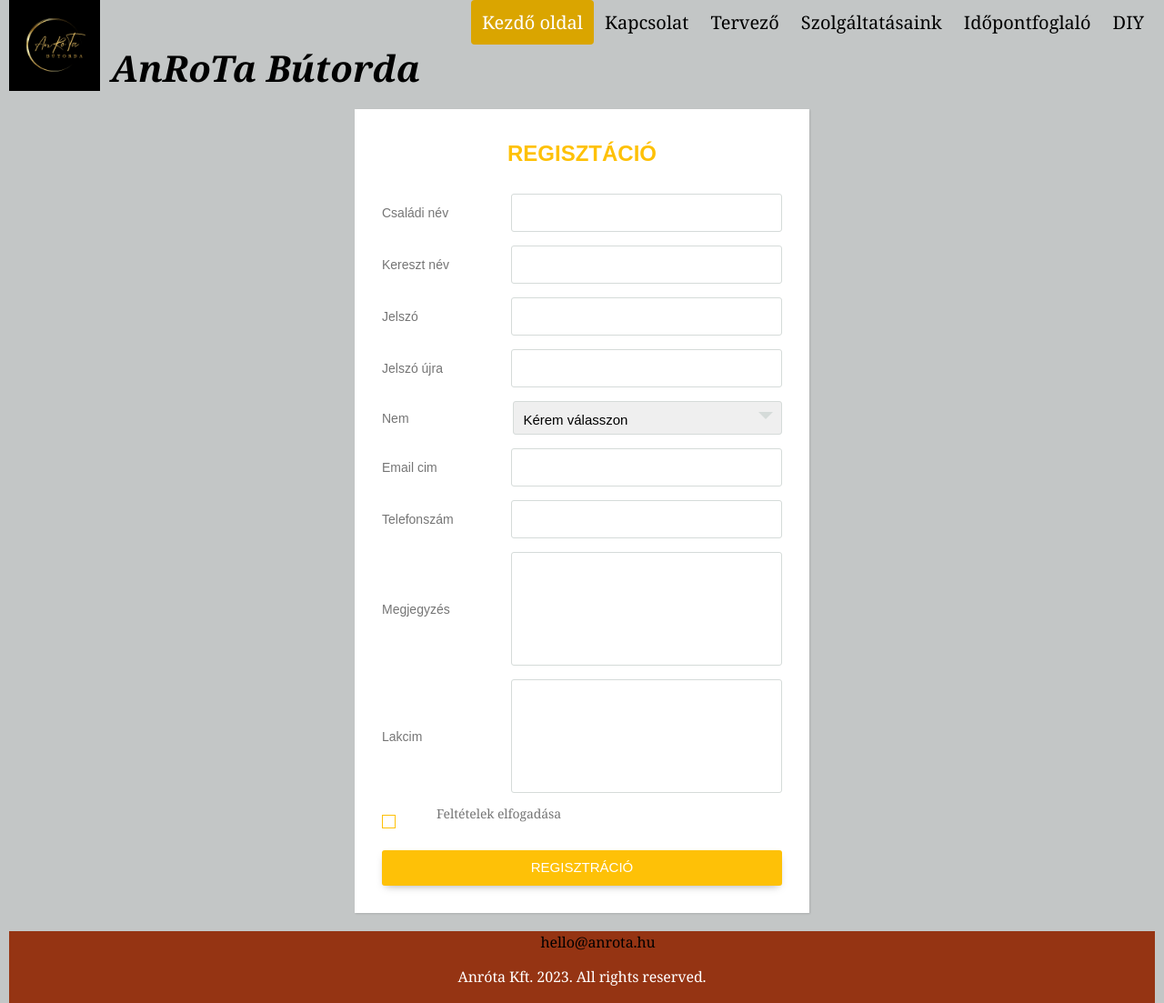
After one commit to And-rea21/Projektmunka1, a PHP site: page /reg.html in a window 1280 px wide. The commit adds this page. Shown: the whole page at 91% size. Run offline with PHP 8.4, Linux system fonts and the light colour scheme.

Commit message:
regisztacio es egyebek
regisztracios oldal meg a tobbi

```diff
--- a/css/style.css
+++ b/css/style.css
@@ -5,7 +5,7 @@ head
 
 body
 {
-background-color: antiquewhite;
+background-color: rgba(179, 183, 183, 0.789);
 
 background-repeat: no-repeat;
 background-size:auto;
--- a/doityourself.html
+++ b/doityourself.html
@@ -22,10 +22,12 @@
   <img src="/IMG/logo.png" width="100px" height="100px" algin="left">
   <a href="#default" id="logo">AnRoTa Bútorda</a>
   <div id="navbar-right">
-    <a class="active" href="teszttamas.html">Kezdő oldal</a>
+    <a class="active" href="index.html">Kezdő oldal</a>
     <a href="kapcsolat.html">Kapcsolat</a>
     <a href="tervezo.html">Tervező</a>
     <a href="szolgaltatasok.html">Szolgáltatásaink</a>
+    <a href="idopontfoglalo.html">Időpontfoglaló</a>
+    <a href="reg.html">Regisztráció</a>
   </div>
 </div>
 
--- a/index.html
+++ b/index.html
@@ -29,6 +29,7 @@
       <a href="szolgaltatasok.html">Szolgáltatásaink</a>
         <a href="idopontfoglalo.html">Időpontfoglaló</a>
       <a href="doityourself.html">DIY</a>
+      <a href="reg.html">Regisztráció</a>
     </div>
   </div>
 
--- a/kapcsolat.html
+++ b/kapcsolat.html
@@ -23,6 +23,7 @@
         <a href="idopontfoglalo.html">Időpontfoglaló</a>
         <a href="doityourself.html">DIY</a>
         <a href="kapcsolat.html">Kapcsolat</a>
+        <a href="reg.html">Regisztráció</a>
       </div>
     </div>
 
--- /dev/null
+++ b/reg.html
@@ -0,0 +1,268 @@
+<!DOCTYPE html>
+<html lang="hu">
+<head>
+	<meta charset="UTF-8">
+  <meta name="viewport" content="width=device-width, initial-scale=1.0">
+	<title>Regisztráció</title>
+  <link rel="stylesheet" href="/mdb/css/mdb.min.css" />
+  <link rel="stylesheet" href="css/style.css">
+
+  <link rel="icon" type="image/x-icon" href="/IMG/favicon.ico">
+</head>
+<body>
+  <div id="navbar">
+    <img src="/IMG/logo.png" width="100px" height="100px" align="left">
+    <a href="#default" id="logo">AnRoTa Bútorda</a>
+    <div id="navbar-right">
+      <a class="active" href="index.html">Kezdő oldal</a>
+      <a href="kapcsolat.html">Kapcsolat</a>
+      <a href="tervezo.html">Tervező</a>
+      <a href="szolgaltatasok.html">Szolgáltatásaink</a>
+      <a href="idopontfoglalo.html">Időpontfoglaló</a>
+      <a href="doityourself.html">DIY</a>
+    </div>
+  </div>
+<style>*{
+  margin: 0;
+  padding: 0;
+  box-sizing: border-box;
+  font-family: 'Montserrat', sans-serif;
+}
+body{
+  background: rgba(179, 183, 183, 0.789)  ;
+  padding: 0 10px;
+}
+.wrapper{
+  max-width: 500px;
+  width: 100%;
+  background: #fff;
+  margin: 20px auto;
+  box-shadow: 1px 1px 2px rgba(0,0,0,0.125);
+  padding: 30px;
+}
+
+.wrapper .title{
+  font-size: 24px;
+  font-weight: 700;
+  margin-bottom: 25px;
+  color: #fec107;
+  text-transform: uppercase;
+  text-align: center;
+}
+
+.wrapper .form{
+  width: 100%;
+}
+
+.wrapper .form .inputfield{
+  margin-bottom: 15px;
+  display: flex;
+  align-items: center;
+}
+
+.wrapper .form .inputfield label{
+   width: 200px;
+   color: #757575;
+   margin-right: 10px;
+  font-size: 14px;
+}
+
+.wrapper .form .inputfield .input,
+.wrapper .form .inputfield .textarea{
+  width: 100%;
+  outline: none;
+  border: 1px solid #d5dbd9;
+  font-size: 15px;
+  padding: 8px 10px;
+  border-radius: 3px;
+  transition: all 0.3s ease;
+}
+
+.wrapper .form .inputfield .textarea{
+  width: 100%;
+  height: 125px;
+  resize: none;
+}
+
+.wrapper .form .inputfield .custom_select{
+  position: relative;
+  width: 100%;
+  height: 37px;
+}
+
+.wrapper .form .inputfield .custom_select:before{
+  content: "";
+  position: absolute;
+  top: 12px;
+  right: 10px;
+  border: 8px solid;
+  border-color: #d5dbd9 transparent transparent transparent;
+  pointer-events: none;
+}
+
+.wrapper .form .inputfield .custom_select select{
+  -webkit-appearance: none;
+  -moz-appearance:   none;
+  appearance:        none;
+  outline: none;
+  width: 100%;
+  height: 100%;
+  border: 0px;
+  padding: 8px 10px;
+  font-size: 15px;
+  border: 1px solid #d5dbd9;
+  border-radius: 3px;
+}
+
+
+.wrapper .form .inputfield .input:focus,
+.wrapper .form .inputfield .textarea:focus,
+.wrapper .form .inputfield .custom_select select:focus{
+  border: 1px solid #fec107;
+}
+
+.wrapper .form .inputfield p{
+   font-size: 14px;
+   color: #757575;
+}
+.wrapper .form .inputfield .check{
+  width: 15px;
+  height: 15px;
+  position: relative;
+  display: block;
+  cursor: pointer;
+}
+.wrapper .form .inputfield .check input[type="checkbox"]{
+  position: absolute;
+  top: 0;
+  left: 0;
+  opacity: 0;
+}
+.wrapper .form .inputfield .check .checkmark{
+  width: 15px;
+  height: 15px;
+  border: 1px solid #fec107;
+  display: block;
+  position: relative;
+}
+.wrapper .form .inputfield .check .checkmark:before{
+  content: "";
+  position: absolute;
+  top: 1px;
+  left: 2px;
+  width: 5px;
+  height: 2px;
+  border: 2px solid;
+  border-color: transparent transparent #fff #fff;
+  transform: rotate(-45deg);
+  display: none;
+}
+.wrapper .form .inputfield .check input[type="checkbox"]:checked ~ .checkmark{
+  background: #fec107;
+}
+
+.wrapper .form .inputfield .check input[type="checkbox"]:checked ~ .checkmark:before{
+  display: block;
+}
+
+.wrapper .form .inputfield .btn{
+  width: 100%;
+   padding: 8px 10px;
+  font-size: 15px;
+  border: 0px;
+  background:  #fec107;
+  color: #fff;
+  cursor: pointer;
+  border-radius: 3px;
+  outline: none;
+}
+
+.wrapper .form .inputfield .btn:hover{
+  background: #ffd658;
+}
+
+.wrapper .form .inputfield:last-child{
+  margin-bottom: 0;
+}
+
+@media (max-width:420px) {
+  .wrapper .form .inputfield{
+    flex-direction: column;
+    align-items: flex-start;
+  }
+  .wrapper .form .inputfield label{
+    margin-bottom: 5px;
+  }
+  .wrapper .form .inputfield.terms{
+    flex-direction: row;
+  }
+}</style>
+<div class="wrapper">
+    <div class="title">
+      Regisztáció
+    </div>
+    <div class="form">
+       <div class="inputfield">
+          <label>Családi név</label>
+          <input type="text" class="input">
+       </div>
+        <div class="inputfield">
+          <label>Kereszt név</label>
+          <input type="text" class="input">
+       </div>
+       <div class="inputfield">
+          <label>Jelszó</label>
+          <input type="password" class="input">
+       </div>
+      <div class="inputfield">
+          <label>Jelszó újra</label>
+          <input type="password" class="input">
+       </div>
+        <div class="inputfield">
+          <label>Nem</label>
+          <div class="custom_select">
+            <select>
+              <option value="">Kérem válasszon</option>
+              <option value="male">Férfi</option>
+              <option value="female">Nő</option>
+            </select>
+          </div>
+       </div>
+        <div class="inputfield">
+          <label>Email cim</label>
+          <input type="text" class="input">
+       </div>
+      <div class="inputfield">
+          <label>Telefonszám</label>
+          <input type="text" class="input">
+       </div>
+      <div class="inputfield">
+          <label>Megjegyzés</label>
+          <textarea class="textarea"></textarea>
+       </div>
+      <div class="inputfield">
+          <label>Lakcim</label>
+          <textarea class="textarea"></textarea>
+       </div>
+      <div class="inputfield terms">
+          <label class="check">
+            <input type="checkbox">
+            <span class="checkmark"></span>
+          </label>
+          <p>Feltételek elfogadása</p>
+       </div>
+      <div class="inputfield">
+        <input type="submit" value="Regisztráció" class="btn">
+      </div>
+    </div>
+</div>
+
+
+<footer>
+  <p><a href="mailto:hello@anrota.hu">hello@anrota.hu</a><br>
+    <br>
+  Anróta Kft. 2023. All rights reserved.</p>
+</footer>
+
+</body>
+</html>
--- a/szolgaltatasok.html
+++ b/szolgaltatasok.html
@@ -20,6 +20,7 @@
         <a href="idopontfoglalo.html">Időpontfoglaló</a>
         <a href="doityourself.html">DIY</a>
         <a href="kapcsolat.html">Kapcsolat</a>
+        <a href="reg.html">Regisztráció</a>
       </div>
     </div>
     <br>
--- a/tervezo.html
+++ b/tervezo.html
@@ -19,6 +19,7 @@
         <a href="idopontfoglalo.html">Időpontfoglalás</a>
         <a href="doityourself.html">DIY</a>
         <a href="kapcsolat.html">Kapcsolat</a>
+        <a href="reg.html">Regisztráció</a>
       </div>
     </div>
     <br>
```
Also changed, not shown: idopontfoglalo.html (+12 -7 lines), regisztacio/styles.css (added, +177 -0 lines).
